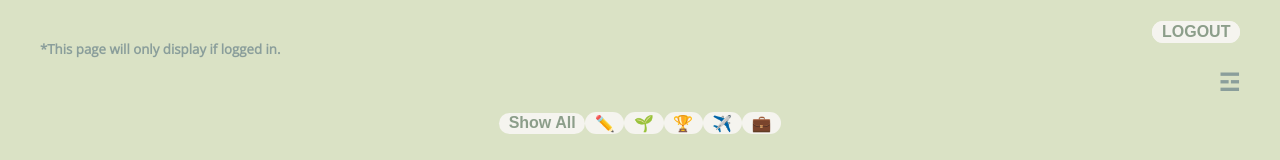
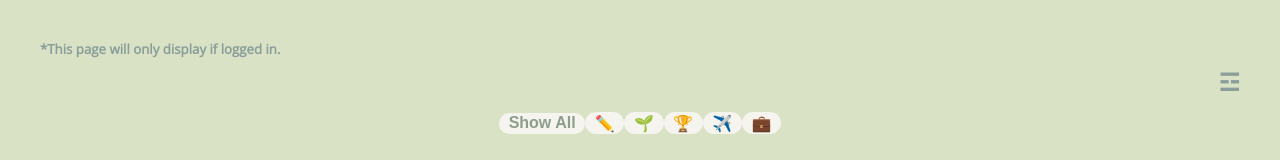
Before and after one commit to sofiakatzman/Milestones, a React (Create React App) app in the folder client/: page / in a window 1280 px wide. Shown: the top 160 px of the page. Built offline with nearby package versions, Linux system fonts and the light colour scheme; no server answers.

Commit message:
begin login component creation

```diff
--- a/client/src/components/Log.js
+++ b/client/src/components/Log.js
@@ -1,27 +1,43 @@
-import { useHistory } from "react-router-dom";
+import { useState } from 'react'
+import { useNavigate } from 'react-router-dom'
 
-function Log({updateUser}) {
+function Log({ updateUser, user, handleLogout }) {
+  // const navigate = useNavigate()
 
-    const handleLogout = () => {
-        fetch("http://127.0.0.1:5555/logout", {
-            method: "DELETE"
-        })
-        .then(r => {
-            if (r.ok) {
-                console.log("logged out")
-                r.json().then(() => {
-                    updateUser(null)
+  const handleLogin = () => {
+    // Perform the login request to your backend API
+    // fetch('http://localhost:5000/login', {
+    //   method: 'POST',
+    //   headers: {
+    //     'Content-Type': 'application/json'
+    //   },
+    //   body: JSON.stringify("test")
+    // })
+    //   .then((response) => {
+    //     console.log("Hey sof you clicked this")
+    //     if (response.ok) {
+    //       return response.json()
+    //     } else {
+    //       throw new Error('Oops! That is not quite right!')
+    //     }
+    //   })
+    //   .then((data) => {
 
-                })
-            }
-        })
-    }
+    //     updateUser(data.user)
+    //     // navigate('/timeline')
+    //   })
+    //   .catch((error) => {
+    //     console.error(error)
+    //   })
+  }
 
-    return (
-        <div className='log'>
-            <button onClick={handleLogout}>LOGOUT</button>
-        </div>
-    )
+  return (
+    <div className='log'>
+      {user && (
+        <button onClick={console.log("hi")}>login</button>
+      ) }
+    </div>
+  )
 }
 
 export default Log
```
